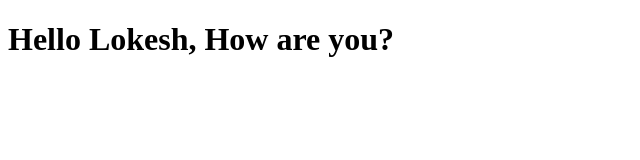
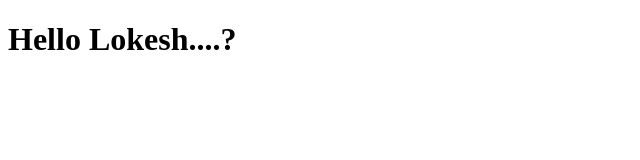
Before and after one commit to lokeshjangid2003/git_Coder_course, a plain HTML site: page index.html in a window 1280 px wide. Shown: the whole page, without its empty margins (0-640 px from the left). Drawn offline with Linux system fonts and the light colour scheme.

Commit message:
used vs git

```diff
--- a/index.html
+++ b/index.html
@@ -6,6 +6,6 @@
   <title>My Site</title>
 </head>
 <body>
-  <h1> Hello Lokesh, How are you?</h1>
+  <h1> Hello Lokesh....?</h1>
 </body>
 </html>
```
